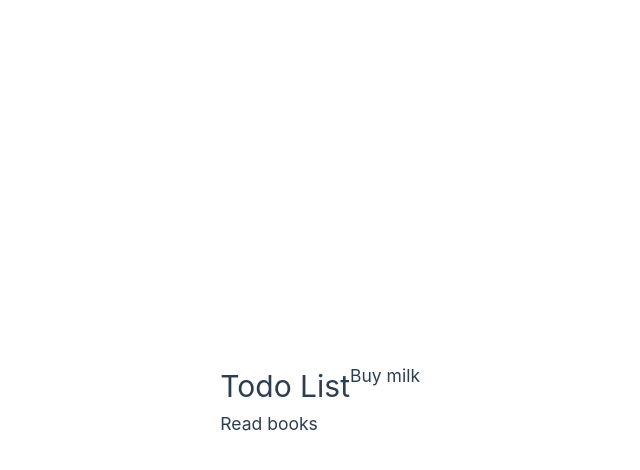
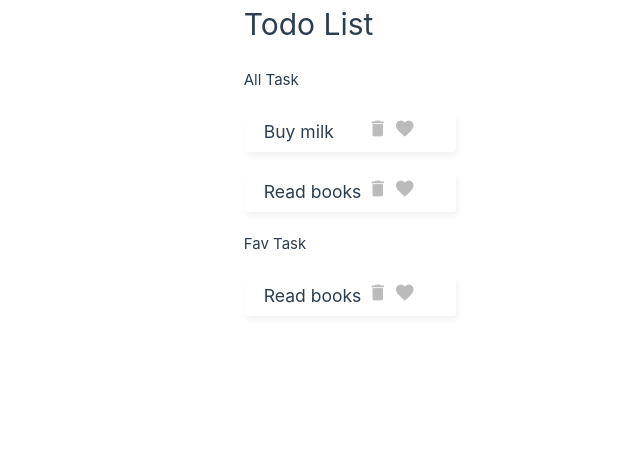
Before and after one commit to WeCodeApp/main-vue-pinia, a Vue app: page / in a window 1280 px wide. Shown: the top 470 px of the page, without its empty margins (290-930 px from the left). Built offline with nearby package versions, Linux system fonts and the light colour scheme.

Commit message:
Add getters

```diff
--- a/src/App.vue
+++ b/src/App.vue
@@ -7,8 +7,18 @@ const todoStore = useTodoStore()
 
 <template>
   <h1> Todo List</h1>
-  <div v-for="todo in todoStore.todos" :key="todo.id">
-    <TodoDetails :todo="todo"/>
+  <div class="task-list">
+    <p>All Task</p>
+    <div v-for="todo in todoStore.todos" :key="todo.id">
+      <TodoDetails :todo="todo"/>
+    </div>
+  </div>
+
+  <div class="task-list">
+    <p>Fav Task</p>
+    <div v-for="todo in todoStore.favs" :key="todo.id">
+      <TodoDetails :todo="todo"/>
+    </div>
   </div>
 
 </template>
--- a/src/assets/main.css
+++ b/src/assets/main.css
@@ -5,6 +5,7 @@
   margin: 0 auto;
   padding: 2rem;
   font-weight: normal;
+  height: 100vh;
 }
 
 a,
@@ -28,8 +29,94 @@ a,
   }
 
   #app {
-    display: grid;
-    grid-template-columns: 1fr 1fr;
     padding: 0 2rem;
   }
 }
+
+/* task list */
+.task-list {
+  max-width: 640px;
+  margin: 20px auto;
+}
+.task {
+  padding: 6px 20px;
+  background: #fff;
+  margin-top: 20px;
+  border-radius: 4px;
+  box-shadow: 2px 4px 6px rgba(0,0,0,0.05);
+  display: flex;
+  justify-content: space-between;
+  align-items: center;
+}
+.task h3, .task .icons {
+  display: inline-block;
+}
+.task .icons {
+  text-align: right;
+}
+.task i {
+  font-size: 1.4em;
+  margin-left: 6px;
+  cursor: pointer;
+  color: #bbb;
+}
+.task i.active {
+  color: #ff005d;
+}
+
+/* filter nav */
+.filter {
+  margin: 10px auto;
+  text-align: right;
+}
+.filter button {
+  display: inline-block;
+  margin-left: 10px;
+  background: #fff;
+  border: 2px solid #555;
+  border-radius: 4px;
+  padding: 4px 8px;
+  cursor: pointer;
+  font-size: 0.8em;
+  font-size: 1em;
+}
+
+/* new task form */
+.new-task-form {
+  background: #e7e7e7;
+  padding: 10px 10px;
+}
+form {
+  max-width: 400px;
+  margin: 0 auto;
+  display: grid;
+  grid-template-columns: 3fr 1fr;
+  gap: 10px;
+}
+form button {
+  background: #ffd859;
+  border: 0;
+  padding: 10px;
+  font-family: "Poppins";
+  border-radius: 6px;
+  cursor: pointer;
+  font-size: 1em;
+}
+form input {
+  border: 0;
+  padding: 10px;
+  border-radius: 6px;
+  color: #555;
+  font-size: 1em;
+}
+
+/* loading state */
+.loading {
+  max-width: 640px;
+  border: 1px solid #ffd859;
+  background: #ffe9a0;
+  color: #3a3a3a;
+  padding: 5px 0;
+  text-align: center;
+  margin: 30px auto;
+}
--- a/src/components/TodoDetails.vue
+++ b/src/components/TodoDetails.vue
@@ -1,6 +1,10 @@
 <template>
     <div class="task">
         <h3>{{props.todo.title}}</h3>
+        <div class="icons">
+            <i class="material-icons"> delete </i>
+            <i class="material-icons"> favorites </i>
+        </div>
     </div>
 </template>
 
--- a/src/stores/TodoStore.ts
+++ b/src/stores/TodoStore.ts
@@ -13,5 +13,10 @@ export const useTodoStore = defineStore('todoStore', {
             { id: 2, title: 'Read books', isFav: true }
         ],
         name: 'Yve'
-    })
+    }),
+    getters: {
+        favs(): TodoItems[] {
+            return this.todos.filter(todo => todo.isFav)
+        }
+    }
 })
```
